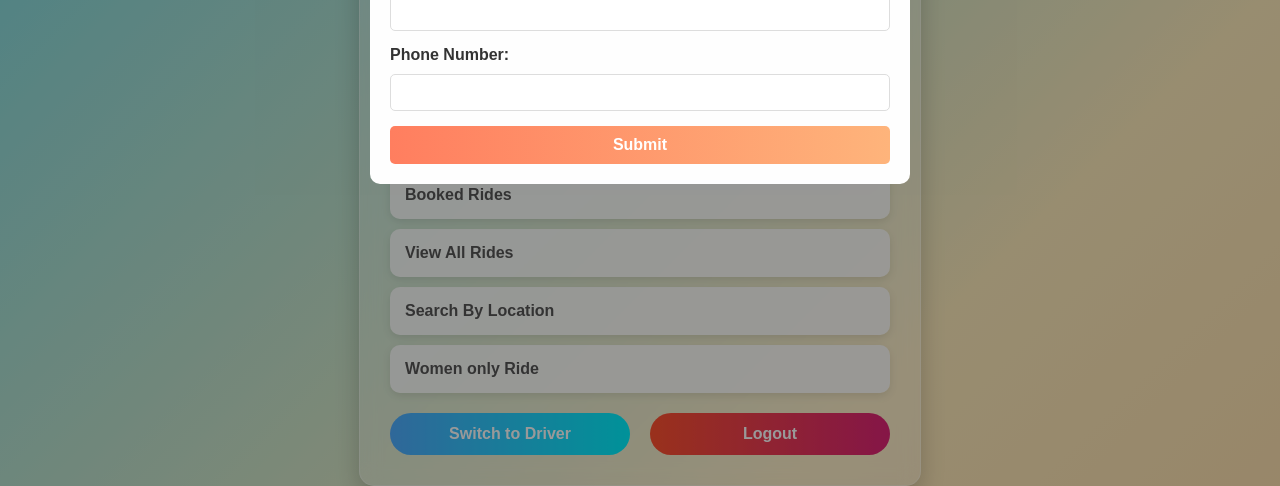
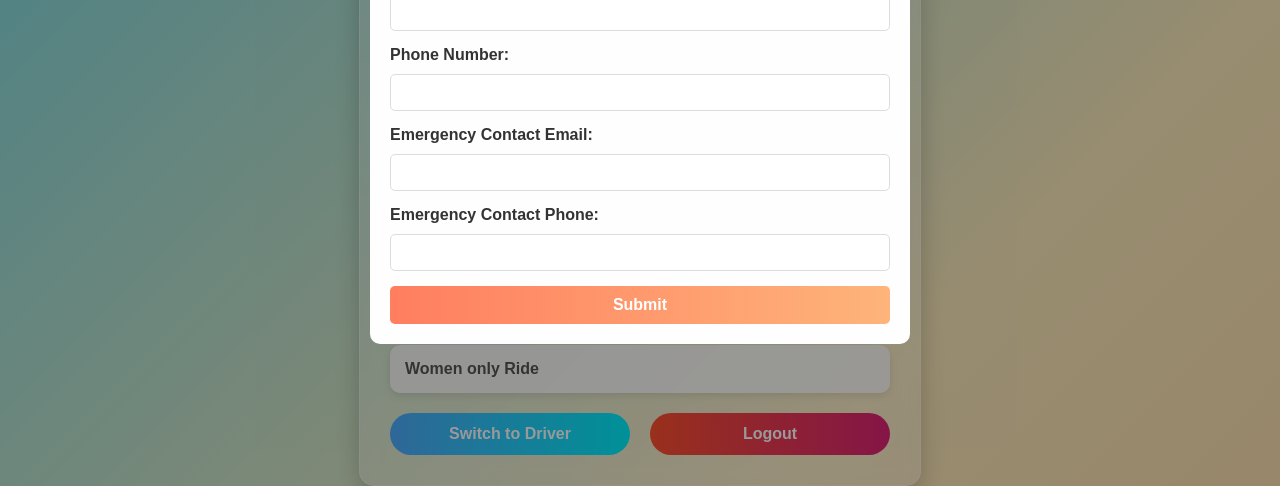
Before and after one commit to Gagan-09/CommuteCo, a plain HTML site: page passengerpanel.html in a window 1280 px wide. Both pictures are taken after a click on the item "Women only Ride". Shown: the part 314-800 px from the top of the page. Drawn offline with Linux system fonts and the light colour scheme.

Commit message:
Add emergency contact fields to passenger panel form and update logging

```diff
--- a/passengerpanel.html
+++ b/passengerpanel.html
@@ -254,6 +254,24 @@
             <label for="phone">Phone Number:</label>
             <input type="tel" id="phone" name="phone" required />
           </div>
+          <div class="form-group">
+            <label for="emergencyContact">Emergency Contact Email:</label>
+            <input
+              type="email"
+              id="emergencyContact"
+              name="emergencyContact"
+              required
+            />
+          </div>
+          <div class="form-group">
+            <label for="emergencyPhone">Emergency Contact Phone:</label>
+            <input
+              type="tel"
+              id="emergencyPhone"
+              name="emergencyPhone"
+              required
+            />
+          </div>
           <button type="submit">Submit</button>
         </form>
       </div>
@@ -281,7 +299,19 @@
           e.preventDefault();
           var email = document.getElementById("email").value;
           var phone = document.getElementById("phone").value;
-          console.log("Email:", email, "Phone:", phone);
+          var emergencyContact =
+            document.getElementById("emergencyContact").value;
+          var emergencyPhone = document.getElementById("emergencyPhone").value;
+          console.log(
+            "Email:",
+            email,
+            "Phone:",
+            phone,
+            "Emergency Contact:",
+            emergencyContact,
+            "Emergency Phone:",
+            emergencyPhone
+          );
           modal.style.display = "none";
         });
     </script>
```
